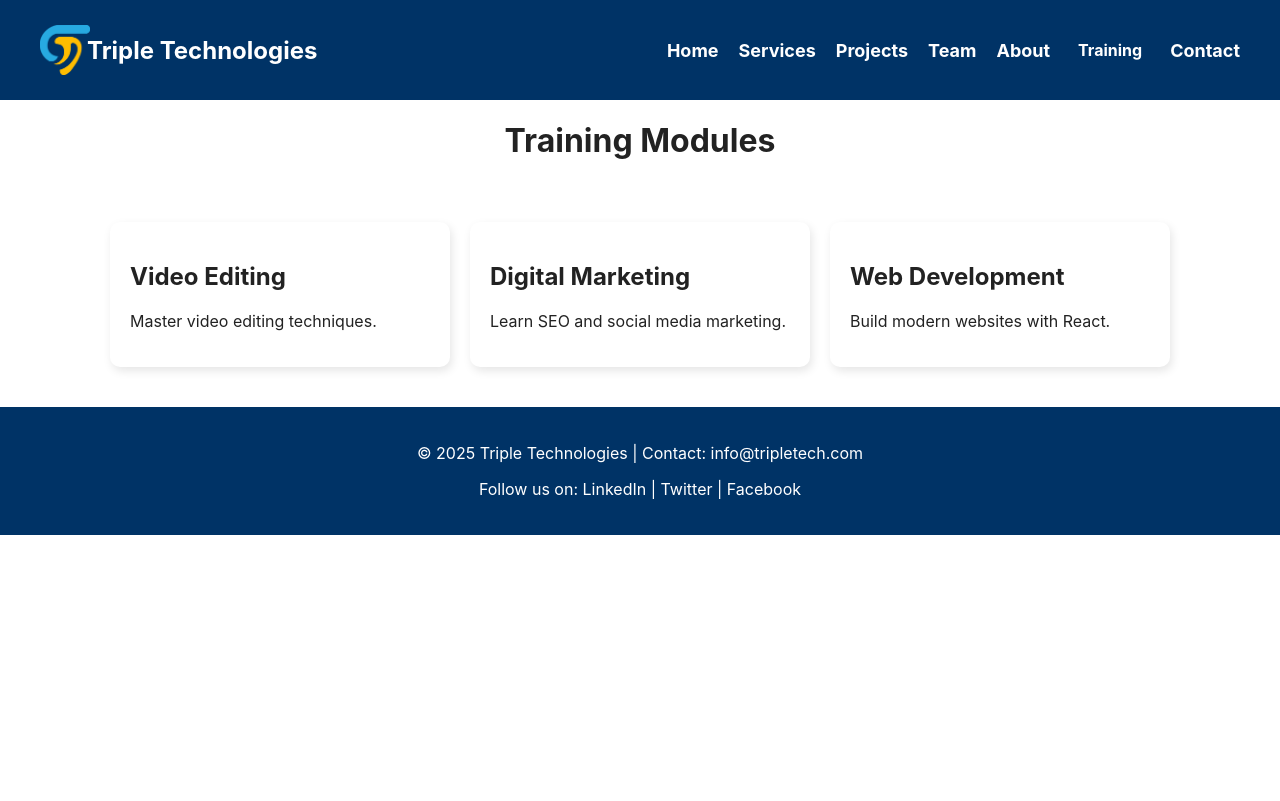
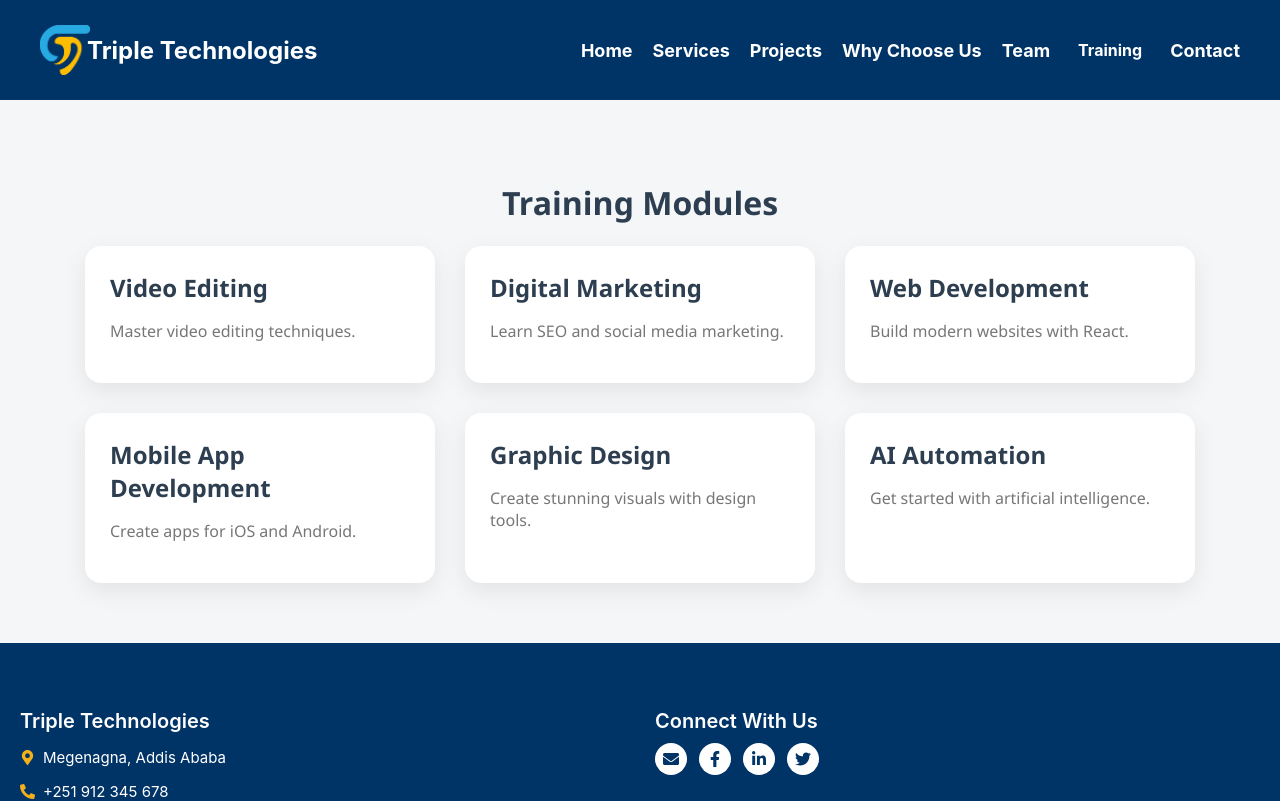
Before and after one commit to getachewzemene/triple_tech, a React (Create React App) app: page /training in a window 1280 px wide. Shown: the top 801 px of the page. Built offline with nearby package versions, Linux system fonts and the light colour scheme.

Commit message:
feat: Refactor Header component usage and enhance Training page layout with new styles and content structure

```diff
--- a/src/App.jsx
+++ b/src/App.jsx
@@ -2,7 +2,6 @@ import React, { useContext } from "react";
 import { BrowserRouter as Router, Routes, Route } from "react-router-dom";
 import styled from "styled-components";
 import {ThemeContext } from "./ThemeContext";
-import Header from "./components/Header";
 import Footer from "./components/Footer";
 import MainPage from "./components/MainPage";
 import Training from "./components/Training";
@@ -19,7 +18,6 @@ const App = () => {
   return (
       <Router>
         <AppWrapper darkMode={darkMode}>
-          <Header />
           <Routes>
             <Route path="/" element={<MainPage />} />
             <Route path="/training" element={<Training />} />
--- a/src/components/Footer.jsx
+++ b/src/components/Footer.jsx
@@ -1,19 +1,133 @@
 import React from "react";
 import { motion } from "framer-motion";
 import styled from "styled-components";
+import {
+  FaFacebookF,
+  FaLinkedinIn,
+  FaTwitter,
+  FaEnvelope,
+  FaMapMarkerAlt,
+  FaPhoneAlt,
+} from "react-icons/fa";
 
+// Styled Components
 const FooterWrapper = styled.footer`
-  padding: 20px;
   background: #003366;
   color: white;
+  padding: 40px 20px;
+  display: flex;
+  flex-wrap: wrap;
+  justify-content: space-between;
+  gap: 30px;
+  align-items: flex-start;
+
+  @media (max-width: 768px) {
+    flex-direction: column;
+    text-align: center;
+    align-items: center;
+  }
+`;
+
+const Column = styled.div`
+  flex: 1;
+  min-width: 220px;
+`;
+
+const LogoText = styled.h4`
+  font-size: 20px;
+  font-weight: 600;
+  margin-bottom: 10px;
+`;
+
+const ContactItem = styled.p`
+  display: flex;
+  align-items: center;
+  margin-bottom: 8px;
+  font-size: 15px;
+
+  svg {
+    margin-right: 8px;
+    color: #f4af1b;
+  }
+`;
+
+const SocialRow = styled.div`
+  display: flex;
+  gap: 12px;
+  margin-top: 10px;
+
+  a {
+    background: white;
+    color: #003366;
+    padding: 8px;
+    border-radius: 50%;
+    display: inline-flex;
+    align-items: center;
+    justify-content: center;
+    text-decoration: none;
+    transition: all 0.3s ease;
+
+    &:hover {
+      background: #f4af1b;
+      color: #003366;
+    }
+
+    svg {
+      font-size: 16px;
+    }
+  }
+`;
+
+const Copyright = styled.div`
+  width: 100%;
   text-align: center;
+  margin-top: 30px;
+  font-size: 14px;
+  opacity: 0.7;
 `;
 
 const Footer = () => (
-  <motion.div id="footer" initial={{ opacity: 0 }} animate={{ opacity: 1 }} transition={{ duration: 1 }}>
+  <motion.div
+    id="footer"
+    initial={{ opacity: 0 }}
+    animate={{ opacity: 1 }}
+    transition={{ duration: 1 }}
+  >
     <FooterWrapper>
-      <p>© 2025 Triple Technologies | Contact: info@tripletech.com</p>
-      <p>Follow us on: LinkedIn | Twitter | Facebook</p>
+      <Column>
+        <LogoText>Triple Technologies</LogoText>
+        <ContactItem>
+          <FaMapMarkerAlt /> Megenagna, Addis Ababa
+        </ContactItem>
+        <ContactItem>
+          <FaPhoneAlt /> +251 912 345 678
+        </ContactItem>
+        <ContactItem>
+          <FaEnvelope /> info@tripletech.com
+        </ContactItem>
+      </Column>
+
+      <Column>
+        <LogoText>Connect With Us</LogoText>
+        <SocialRow>
+          <a href="mailto:info@tripletech.com" aria-label="Gmail">
+            <FaEnvelope />
+          </a>
+          <a href="https://www.facebook.com/" target="_blank" rel="noopener noreferrer" aria-label="Facebook">
+            <FaFacebookF />
+          </a>
+          <a href="https://www.linkedin.com/" target="_blank" rel="noopener noreferrer" aria-label="LinkedIn">
+            <FaLinkedinIn />
+          </a>
+          <a href="https://twitter.com/" target="_blank" rel="noopener noreferrer" aria-label="Twitter">
+            <FaTwitter />
+          </a>
+        </SocialRow>
+      </Column>
+
+      <Copyright>
+        © 2025 Triple Technologies. All rights reserved.
+      </Copyright>
     </FooterWrapper>
   </motion.div>
 );
--- a/src/components/Header.jsx
+++ b/src/components/Header.jsx
@@ -42,6 +42,7 @@ const NavLink = styled(ScrollLink)`
   cursor: pointer;
   &:hover {
     color: #ffd700;
+    text-decoration: underline;
   }
 `;
 
@@ -94,6 +95,7 @@ const MobileNavLink = styled(ScrollLink)`
   cursor: pointer;
   &:hover {
     color: #ffd700;
+    text-decoration: underline;
   }
 `;
 
@@ -105,6 +107,7 @@ const MobileExternalLink = styled.a`
   cursor: pointer;
   &:hover {
     color: #ffd700;
+    text-decoration: underline;
   }
 `;
 
@@ -180,12 +183,13 @@ const Header = () => {
           <NavLink to="projects" smooth={true} duration={500}>
             Projects
           </NavLink>
+          <NavLink to="why-choose-us" smooth={true} duration={500}>
+            Why Choose Us
+          </NavLink>
           <NavLink to="team" smooth={true} duration={500}>
             Team
           </NavLink>
-          <NavLink to="about" smooth={true} duration={500}>
-            About
-          </NavLink>
+
           <a
             href="/training"
             target="_blank"
@@ -198,6 +202,9 @@ const Header = () => {
               marginLeft: "0.5rem",
               marginRight: "0.5rem",
               display: "inline",
+            '&:hover': { color: "#ffd700",
+              textDecoration: "underline"
+            }
             }}
           >
             Training
@@ -232,12 +239,13 @@ const Header = () => {
               <MobileNavLink to="projects" smooth={true} duration={500} onClick={handleNavClick} style={{ display: "inline" }}>
                 Projects
               </MobileNavLink>
+                <MobileNavLink to="why-choose-us" smooth={true} duration={500} onClick={handleNavClick} style={{ display: "inline" }}>
+                Why Choose Us
+              </MobileNavLink>
               <MobileNavLink to="team" smooth={true} duration={500} onClick={handleNavClick} style={{ display: "inline" }}>
                 Team
               </MobileNavLink>
-              <MobileNavLink to="about" smooth={true} duration={500} onClick={handleNavClick} style={{ display: "inline" }}>
-                About
-              </MobileNavLink>
+
               <MobileExternalLink
                 href="/training"
                 target="_blank"
--- a/src/components/MainPage.jsx
+++ b/src/components/MainPage.jsx
@@ -6,10 +6,11 @@ import Projects from "./Projects";
 import Team from "./Team";
 import WhyChooseUs from "./WhyChooseUs";
 import Contact from "./Contact";
-
+import Header from "./Header";
 const MainPage = () => {
   return (
     <>
+      <Header />
       <Carousel />
       <Services />
       <Projects />
--- a/src/components/Training.jsx
+++ b/src/components/Training.jsx
@@ -1,51 +1,159 @@
 import React, { useState } from "react";
 import styled from "styled-components";
 import { motion, AnimatePresence } from "framer-motion";
+import Header from "./Header";
 
-// Styled Components for card layout
+// Elegant Theme Colors
+const colors = {
+  background: "#F4F6F8",
+  card: "#ffffff",
+  accent: "#2C3E50",
+  highlight: "#3498DB",
+  text: "#333",
+  lightText: "#777",
+};
+
+// Styled Components
+const PageWrapper = styled.div`
+  padding: 60px 40px;
+  background: ${colors.background};
+  font-family: "Segoe UI", sans-serif;
+`;
+
 const GridContainer = styled.div`
   display: flex;
   flex-wrap: wrap;
-  gap: 20px;
+  gap: 30px;
   justify-content: center;
-  padding: 40px;
 `;
 
 const Card = styled(motion.div)`
   width: 300px;
-  padding: 20px;
-  background: #fff;
-  border-radius: 10px;
-  box-shadow: 2px 4px 10px rgba(0, 0, 0, 0.1);
+  padding: 25px;
+  background: ${colors.card};
+  border-radius: 16px;
+  box-shadow: 0 8px 24px rgba(0, 0, 0, 0.08);
   cursor: pointer;
+  transition: all 0.3s ease;
+  h2 {
+    margin: 0 0 10px;
+    color: ${colors.accent};
+  }
+  p {
+    color: ${colors.lightText};
+  }
 `;
 
-const DetailsContainer = styled(motion.div)`
-  margin-top: 20px;
-  padding: 20px;
-  background: #f8f8f8;
-  border-radius: 8px;
+const LayoutContainer = styled.div`
+  display: flex;
+  height: 75vh;
+  margin-top: 40px;
+  gap: 24px;
 `;
 
-// Sample Course Data
+const LeftPanel = styled.div`
+  width: 35%;
+  background: ${colors.card};
+  padding: 24px;
+  overflow-y: auto;
+  border-radius: 16px;
+  box-shadow: 0 6px 16px rgba(0, 0, 0, 0.06);
+`;
+
+const RightPanel = styled.div`
+  flex: 1;
+  background: ${colors.card};
+  padding: 24px;
+  border-radius: 16px;
+  box-shadow: 0 6px 16px rgba(0, 0, 0, 0.06);
+  display: flex;
+  align-items: center;
+  justify-content: center;
+`;
+
+const Topic = styled.div`
+  margin: 12px 0;
+  font-weight: 500;
+  cursor: pointer;
+  padding: 8px 12px;
+  border-radius: 8px;
+  transition: background 0.2s;
+  &:hover {
+    background: ${colors.highlight}20;
+    color: ${colors.highlight};
+  }
+`;
+
+const ContentDisplay = styled.div`
+  height: 100%;
+  width: 100%;
+  iframe {
+    width: 100%;
+    height: 100%;
+    border: none;
+    border-radius: 12px;
+  }
+`;
+
+const CloseButton = styled.button`
+  margin-top: 20px;
+  background: ${colors.accent};
+  color: white;
+  padding: 10px 16px;
+  border: none;
+  border-radius: 6px;
+  font-weight: 500;
+  cursor: pointer;
+  transition: background 0.3s;
+  &:hover {
+    background: ${colors.highlight};
+  }
+`;
+
+// Sample Data
 const courses = [
   { id: 1, title: "Video Editing", description: "Master video editing techniques." },
   { id: 2, title: "Digital Marketing", description: "Learn SEO and social media marketing." },
   { id: 3, title: "Web Development", description: "Build modern websites with React." },
+  { id: 6, title: "Mobile App Development", description: "Create apps for iOS and Android." },
+  { id: 5, title: "Graphic Design", description: "Create stunning visuals with design tools." },
+  { id: 8, title: "AI Automation", description: "Get started with artificial intelligence." },
 ];
+
+const courseContents = {
+  "Video Editing": [
+    { title: "Basics of Video Cutting", type: "video", src: "https://www.youtube.com/embed/5mgBikgcWnY" },
+    { title: "Exporting Projects", type: "pdf", src: "/pdfs/exporting.pdf" },
+  ],
+  "Digital Marketing": [
+    { title: "Introduction to SEO", type: "pdf", src: "/pdfs/seo-guide.pdf" },
+    { title: "Social Media Strategies", type: "video", src: "https://www.youtube.com/embed/ysz5S6PUM-U" },
+  ],
+  "Web Development": [
+    { title: "React Basics", type: "video", src: "https://www.youtube.com/embed/bMknfKXIFA8" },
+    { title: "Responsive Layouts", type: "pdf", src: "/pdfs/responsive.pdf" },
+  ],
+};
 
 const Training = () => {
   const [selectedCourse, setSelectedCourse] = useState(null);
+  const [selectedTopic, setSelectedTopic] = useState(null);
 
   return (
-    <div>
-      <h1 style={{ textAlign: "center" }}>Training Modules</h1>
+    <>
+    <Header />
+    <PageWrapper>
+<h1 style={{ textAlign: "center", color: colors.accent }}>
+  {selectedCourse ? `${selectedCourse.title} Module` : "Training Modules"}
+</h1>
+
+        {!selectedCourse ? (
           <GridContainer>
             {courses.map((course) => (
               <Card
               key={course.id}
               whileHover={{ scale: 1.05 }}
-            whileTap={{ scale: 0.95 }}
+              whileTap={{ scale: 0.98 }}
               onClick={() => setSelectedCourse(course)}
             >
               <h2>{course.title}</h2>
@@ -53,22 +161,47 @@ const Training = () => {
             </Card>
           ))}
         </GridContainer>
+      ) : (
+        <AnimatePresence>
+          <LayoutContainer>
+            <LeftPanel>
+              <h2 style={{ color: colors.accent }}>Contents</h2>
+              {courseContents[selectedCourse.title]?.map((item, index) => (
+                <Topic key={index} onClick={() => setSelectedTopic(item)}>
+                  {item.title}
+                </Topic>
+              ))}
+              <CloseButton onClick={() => {
+                setSelectedCourse(null);
+                setSelectedTopic(null);
+              }}>
+                Back to Courses
+              </CloseButton>
+            </LeftPanel>
 
-      <AnimatePresence>
-        {selectedCourse && (
-          <DetailsContainer
-            initial={{ opacity: 0, y: 20 }}
-            animate={{ opacity: 1, y: 0 }}
-            exit={{ opacity: 0, y: -20 }}
-            transition={{ duration: 0.5 }}
-          >
-            <h2>{selectedCourse.title}</h2>
-            <p>Detailed content about {selectedCourse.title} will be shown here.</p>
-            <button onClick={() => setSelectedCourse(null)}>Close</button>
-          </DetailsContainer>
+            <RightPanel>
+              <ContentDisplay>
+                {selectedTopic ? (
+                  selectedTopic.type === "video" ? (
+                    <iframe
+                      src={selectedTopic.src}
+                      title={selectedTopic.title}
+                      allow="accelerometer; autoplay; clipboard-write; encrypted-media; gyroscope; picture-in-picture"
+                      allowFullScreen
+                    />
+                  ) : (
+                    <iframe src={selectedTopic.src} title={selectedTopic.title} />
+                  )
+                ) : (
+                  <p style={{ color: colors.lightText }}>Select a topic to view its content</p>
                 )}
+              </ContentDisplay>
+            </RightPanel>
+          </LayoutContainer>
         </AnimatePresence>
-    </div>
+      )}
+    </PageWrapper>
+    </>
   );
 };
 
```
Lines whose indentation alone changed are shown as unchanged.
